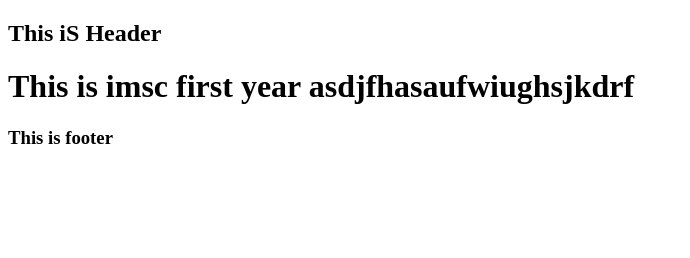
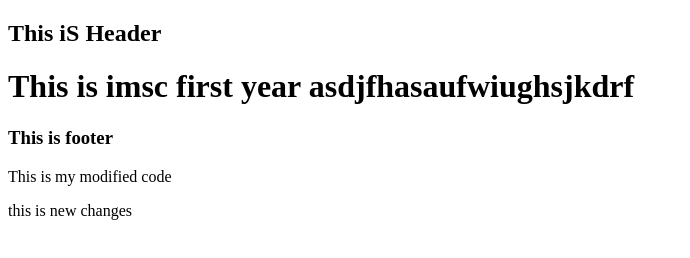
Before and after one commit to devShreyarth/ImscProj, a plain HTML site: page index.html in a window 1280 px wide. Shown: the whole page, without its empty margins (0-690 px from the left). Drawn offline with Linux system fonts and the light colour scheme.

Commit message:
new chnages

```diff
--- a/index.html
+++ b/index.html
@@ -9,5 +9,7 @@
     <h2> This iS Header</h2>
     <h1>This is imsc first year asdjfhasaufwiughsjkdrf</h1>
     <h3>This is footer</h3>
+    <p>This is my modified code</p>
+    <p> this is new changes </p>
 </body>
 </html>
```
